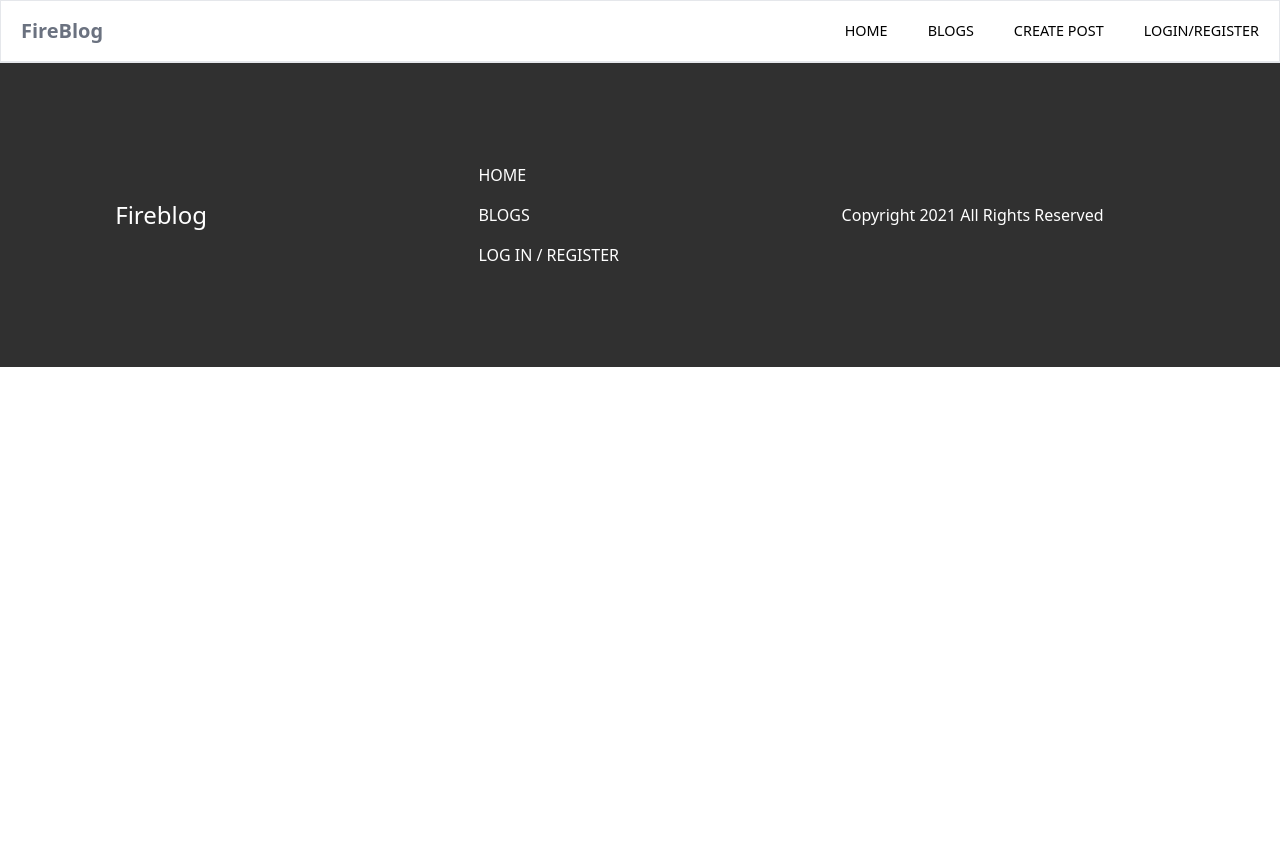
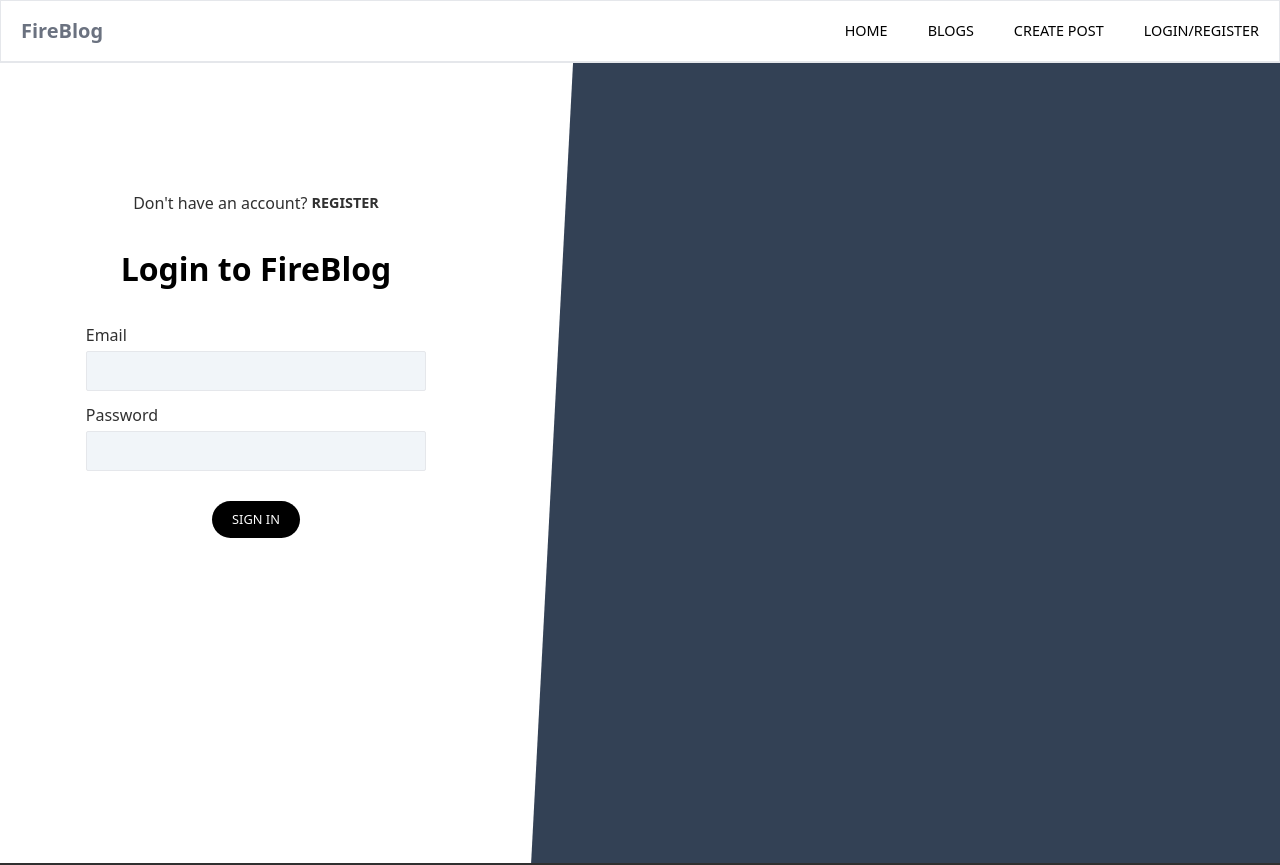
Before and after one commit to orsdev/fireblog, a Vue app: page /login in a window 1280 px wide. Shown: the top 865 px of the page. Before the commit the page ends 800 px from the top, so only its background shows below. Built offline with nearby package versions, Linux system fonts and the light colour scheme.

Commit message:
feat: add login screen

```diff
--- /dev/null
+++ b/src/components/common/email-box.vue
@@ -0,0 +1,21 @@
+<template>
+  <div class="text-left">
+    <label for="email" class="mb-1 inline-block text-primary">Email</label>
+    <div>
+      <Field name="email" type="email" class="border h-[40px] px-2 bg-slate-100 rounded-sm w-full" />
+    </div>
+    <ErrorMessage name="email" class="text-[.9rem] text-red-500" />
+  </div>
+</template>
+
+<script lang="ts">
+import { Field, ErrorMessage } from 'vee-validate';
+
+export default {
+  name: 'email-box',
+  components: {
+    Field,
+    ErrorMessage
+  },
+}
+</script>
--- a/src/components/common/index.ts
+++ b/src/components/common/index.ts
@@ -1,7 +1,11 @@
 import TwoColumn from './two-column.vue'
 import ArticleCard from './article-card.vue'
+import EmailBox from './email-box.vue'
+import PasswordBox from './password-box.vue'
 
 export {
   TwoColumn,
-  ArticleCard
+  ArticleCard,
+  EmailBox,
+  PasswordBox,
 }
--- /dev/null
+++ b/src/components/common/password-box.vue
@@ -0,0 +1,21 @@
+<template>
+  <div class="text-left">
+    <label for="password" class="mb-1 inline-block text-primary">Password</label>
+    <div>
+      <Field name="password" type="password" class="border h-[40px] px-2 bg-slate-100 rounded-sm w-full" />
+    </div>
+    <ErrorMessage name="password" class="text-[.9rem] text-red-500" />
+  </div>
+</template>
+
+<script lang="ts">
+import { Field, ErrorMessage } from 'vee-validate';
+
+export default {
+  name: 'password-box',
+  components: {
+    Field,
+    ErrorMessage
+  },
+}
+</script>
--- /dev/null
+++ b/src/pages/login.vue
@@ -0,0 +1,55 @@
+<template>
+  <div class="grid md:grid-cols-[1fr,_1.5fr] min-h-screen h-full overflow-hidden">
+    <div class="relative flex h-full px-10 sm:px-[6vw] w-full">
+      <div class="py-[10vw] text-center w-full">
+        <p class="font-light text-primary flex flex-wrap justify-center gap-1 items-center">Don't have an account?
+          <router-link class="inline-block font-bold cursor-pointer hover:text-blue-400 text-md uppercase text-[.9rem]"
+            to="/login">
+            Register
+          </router-link>
+        </p>
+        <h2 class="text-[2rem] font-bold my-[30px]">Login to FireBlog</h2>
+        <Form @submit="onSubmit" :validation-schema="validationSchema" class="w-[95%] mx-auto  max-w-[350px]">
+          <EmailBox />
+          <div class="my-3" />
+          <PasswordBox />
+          <div class="mt-[30px]">
+            <button type="submit"
+              class="bg-black rounded-full py-[9px] px-5 text-center uppercase text-white hover:bg-slate-700 text-[.8rem]">Sign
+              in</button>
+          </div>
+        </Form>
+      </div>
+      <div class="rotate-[3deg] h-[102%] absolute -right-10 -top-2 bg-white w-[100px]" />
+    </div>
+    <div class="hidden md:block bg-slate-700">Image</div>
+  </div>
+</template>
+
+<script lang="ts">
+import { Form } from 'vee-validate';
+import { EmailBox, PasswordBox } from '@/components/common';
+import * as yup from 'yup';
+
+const validationSchema = yup.object({
+  email: yup.string().required().email(),
+  password: yup.string().required().min(5),
+});
+
+export default {
+  name: "login-page",
+  components: {
+    EmailBox,
+    PasswordBox,
+    Form
+  },
+  setup() {
+    return { validationSchema }
+  },
+  methods: {
+    onSubmit(values: any) {
+      console.log(values)
+    }
+  }
+};
+</script>
--- a/src/router/index.ts
+++ b/src/router/index.ts
@@ -1,6 +1,7 @@
 import { createRouter, createWebHistory } from "vue-router";
 import HomeVue from "@/pages/home.vue";
 import BlogVue from "@/pages/blogs.vue";
+import LoginVue from "@/pages/login.vue";
 
 const router = createRouter({
   history: createWebHistory(import.meta.env.BASE_URL),
@@ -23,6 +24,15 @@ const router = createRouter({
         title: 'Blog'
       },
     },
+    {
+      path: "/login",
+      name: "login",
+      component: LoginVue,
+      meta: {
+        protected: false,
+        title: 'Log in'
+      },
+    },
   ],
 });
 
```
